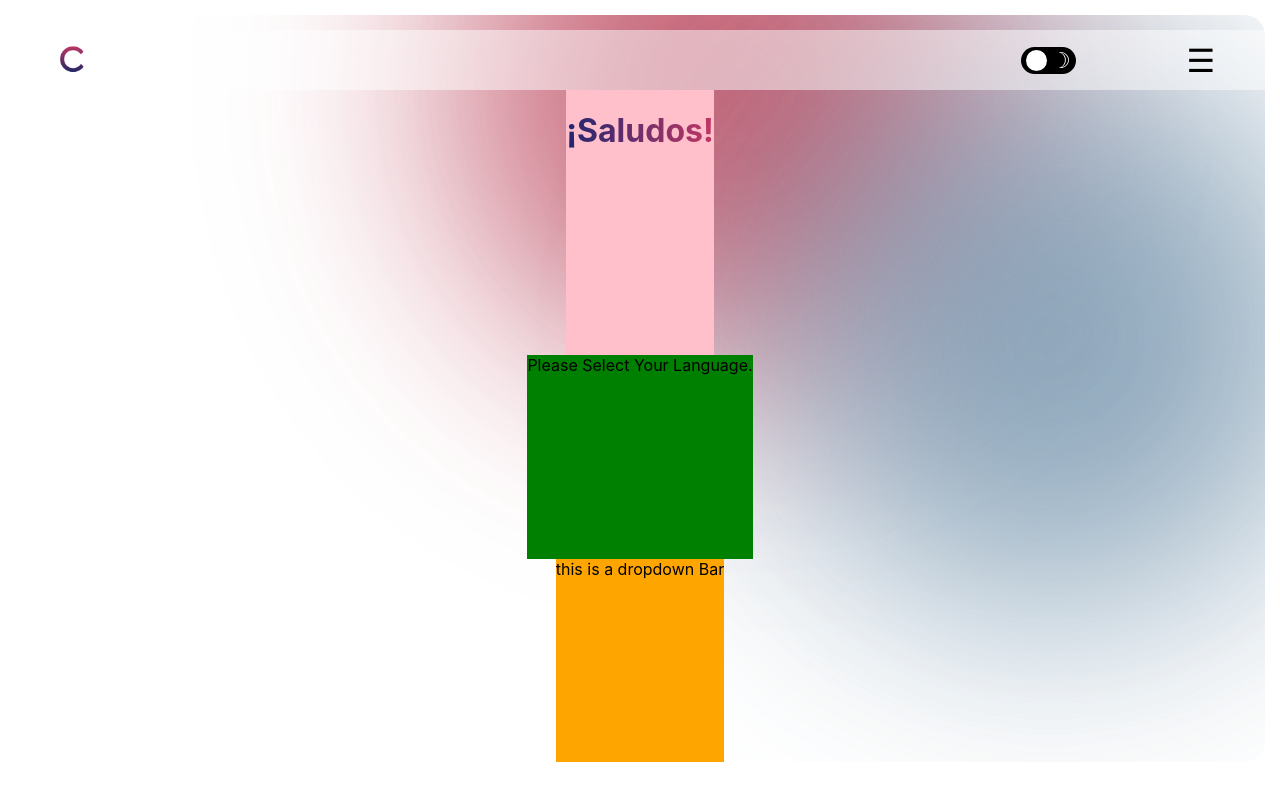
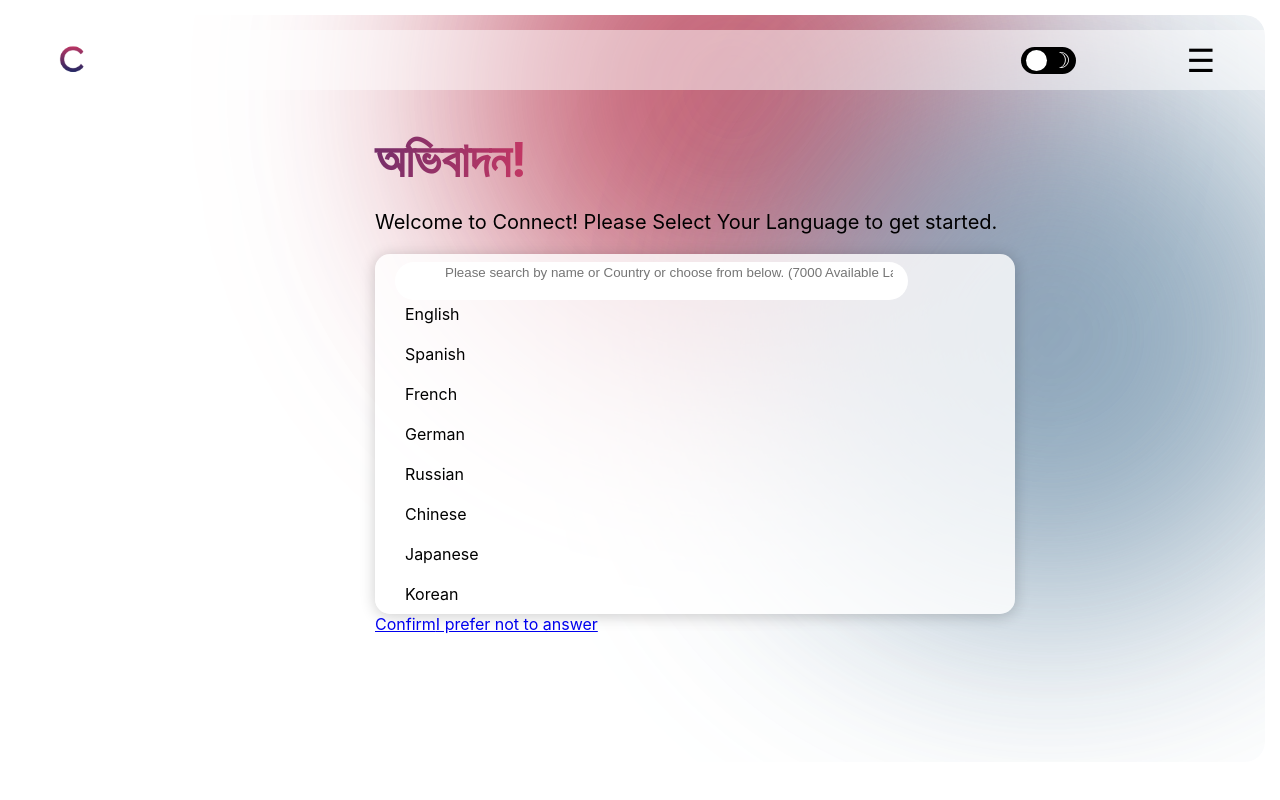
Before and after one commit to ZohebHasan/Connect, a React (Create React App) app in the folder client/: page /selectLanguagePage in a window 1280 px wide. Built offline with nearby package versions, Linux system fonts and the light colour scheme.

Commit message:
add:Select Language Page: language dropdown ongoing

```diff
--- a/client/src/components/componentsSelectLanguage/assets/greetings.jsx
+++ b/client/src/components/componentsSelectLanguage/assets/greetings.jsx
@@ -19,14 +19,12 @@
             }, 1000);  // Time to match fade-out duration
         };
 
-        const intervalId = setInterval(updateGreeting, 2000);  // Change greeting every 4 seconds
+        const intervalId = setInterval(updateGreeting, 3000);  // Change greeting every 4 seconds
 
         return () => clearInterval(intervalId);
     }, []);
 
     return (
-        <div className="greetings">
-            <h1 className="greetingMessage" style={{ opacity: opacity }}>{greeting}</h1>
-        </div>
+        <h1 className="greetingMessage" style={{ opacity: opacity }}>{greeting}</h1>
     );
 }
--- a/client/src/components/componentsSelectLanguage/bodySelectLang.jsx
+++ b/client/src/components/componentsSelectLanguage/bodySelectLang.jsx
@@ -1,5 +1,6 @@
 // Body.js
 import React from 'react';
+import { Link } from 'react-router-dom'
 import '../../stylesheets/App.css';
 import '../../stylesheets/selectLanguagePage/selectLanguageBody.css';
 import Greetings from './assets/greetings.jsx';
@@ -12,10 +13,17 @@
             <Sidebar isOpen={isSidebarOpen} toggleSidebar={toggleSidebar} sidebarRef={sidebarRef} />
             <div className="selectLanguageBodyContainer">
                 <Greetings />
-                <div className="dropDownTitle">
-                    <p>Please Select Your Language.</p>
+                <div className="dropDown">
+                    <p>
+                        Welcome to Connect! Please Select Your
+                        Language to get started.
+                    </p>
+                    <LanguagesDropDown />
+                    <div className = "selectLangBtns">
+                        <Link to="#">Confirm</Link>
+                        <Link to="#">I prefer not to answer</Link>
+                    </div>
                 </div>
-                <LanguagesDropDown />
             </div>
         </>
     );
--- a/client/src/components/componentsSelectLanguage/smallComponents/languagesDropdown.jsx
+++ b/client/src/components/componentsSelectLanguage/smallComponents/languagesDropdown.jsx
@@ -1,13 +1,42 @@
 import React, { useEffect, useState } from 'react';
 import '../../../stylesheets/App.css';
+import '../../../stylesheets/selectLanguagePage/selectLanguageBody.css';
 
 export default function LanguagesDropDown() {
+    const [searchTerm, setSearchTerm] = useState('');
+    const languages = [
+        { name: 'English', code: 'en' },
+        { name: 'Spanish', code: 'es' },
+        { name: 'French', code: 'fr' },
+        { name: 'German', code: 'de' },
+        { name: 'Russian', code: 'ru' },
+        { name: 'Chinese', code: 'cn' },
+        { name: 'Japanese', code: 'ja' },
+        { name: 'Korean', code: 'ko' },
+        { name: 'Hindi', code: 'hi' },
+        { name: 'Arabic', code: 'ar' }
+    ];
+
+    const filteredLanguages = languages.filter(lang =>
+        lang.name.toLowerCase().includes(searchTerm.toLowerCase())
+    );
+
     return (
-        <>
-            <div className = "dropDownBar">
-                this is a dropdown Bar
+        <div className="dropDownBar">
+            <div className="dropdown-container">
+                <input
+                    type="text"
+                    className="search-box"
+                    placeholder="Please search by name or Country or choose from below. (7000 Available Languages)"
+                    value={searchTerm}
+                    onChange={e => setSearchTerm(e.target.value)}
+                />
+                {filteredLanguages.map(lang => (
+                    <div key={lang.code} className="dropdown-item">
+                        {lang.name}
+                    </div>
+                ))}
             </div>
-
-        </>
+         </div>
     );
-}
+};
--- a/client/src/stylesheets/selectLanguagePage/selectLanguageBody.css
+++ b/client/src/stylesheets/selectLanguagePage/selectLanguageBody.css
@@ -4,18 +4,17 @@
     width: 100%;
     display:flex;
     flex-direction: column;
-    align-items: center;
+    align-items:flex-start;
     /* position: absolute; */
     z-index: 1;
     /* background-color: yellow; */
   }
-  .selectLanguagePageContainer .selectLanguageBodyContainer .greetings {
-    flex: 2;
-    background-color: pink;
-  }
-/* test */
-  .selectLanguagePageContainer .selectLanguageBodyContainer .greetings .greetingMessage {
-    font-size: 2em;
+  .selectLanguagePageContainer .selectLanguageBodyContainer .greetingMessage {
+    /* position:fixed; */
+    padding: 40px 0px 0px 180px;
+    margin: 0px 0px 0px 180px;
+    border: 0;
+    font-size: 3em;
     color: transparent;
     background: linear-gradient(to right, #1D2671, #C33764);
     -webkit-background-clip: text;
@@ -23,11 +22,54 @@
     transition: opacity 0.5s ease-in-out;
   }
 
-  .selectLanguagePageContainer .selectLanguageBodyContainer .dropDownTitle{
-    flex: 2;
-    background-color: green;
+  .selectLanguagePageContainer .selectLanguageBodyContainer .dropDown{
+    display: flex;
+    flex-direction: column;
+    padding: 10px 0px 0px 180px;
+    margin: 10px 0px 0px 180px;
+  }
+
+  .selectLanguagePageContainer .selectLanguageBodyContainer .dropDown p{
+    flex: 1;
+    font-size: 20px;
+    margin-bottom: 10px;
   }
   .selectLanguagePageContainer .selectLanguageBodyContainer .dropDownBar{
-    flex:2;
-    background-color: orange;
+    flex:7;
   }
+
+  .dropdown-container {
+    width: 90%;
+    padding: 40px 60px 20px 20px;
+    margin-top: 10px;
+    max-height: 300px;
+    overflow-y: auto;
+    background-color: rgba(255, 255, 255, 0.8);
+    border: none;
+    border-radius: 15px;
+    box-shadow: 0 2px 15px rgba(0, 0, 0, 0.2);
+}
+
+
+.search-box {
+justify-content: center;
+ width: 35%;
+    padding: 3px 15px 20px 50px;
+    top:32.7%;
+    position: fixed;
+    /* margin-bottom: 5px; */
+    border: none;
+    border-radius: 50px;
+    outline: none;
+}
+
+
+
+.dropdown-item {
+    padding: 10px;
+    cursor: pointer;
+}
+
+.dropdown-item:hover {
+    background-color: #f0f0f0;
+}
```
Also changed, not shown: 1 other file (tests, documents, lock files or other folders).
